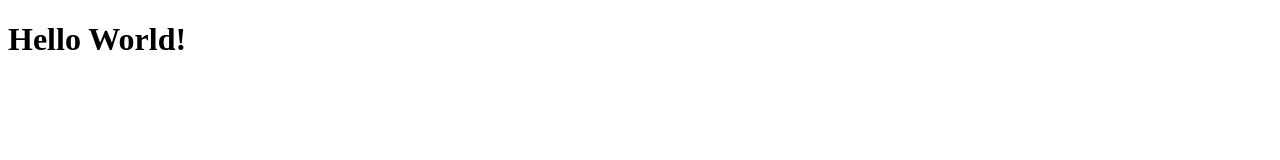
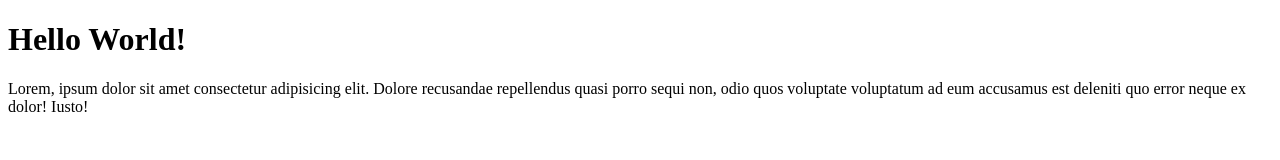
Before and after one commit to faydho/faisal-git-test, a plain HTML site: page index.html in a window 1280 px wide. Drawn offline with Linux system fonts and the light colour scheme.

Commit message:
menambahkan paragraf

```diff
--- a/index.html
+++ b/index.html
@@ -8,5 +8,6 @@
 </head>
 <body>
     <h1>Hello World!</h1>
+    <p>Lorem, ipsum dolor sit amet consectetur adipisicing elit. Dolore recusandae repellendus quasi porro sequi non, odio quos voluptate voluptatum ad eum accusamus est deleniti quo error neque ex dolor! Iusto!</p>
 </body>
 </html>
```
